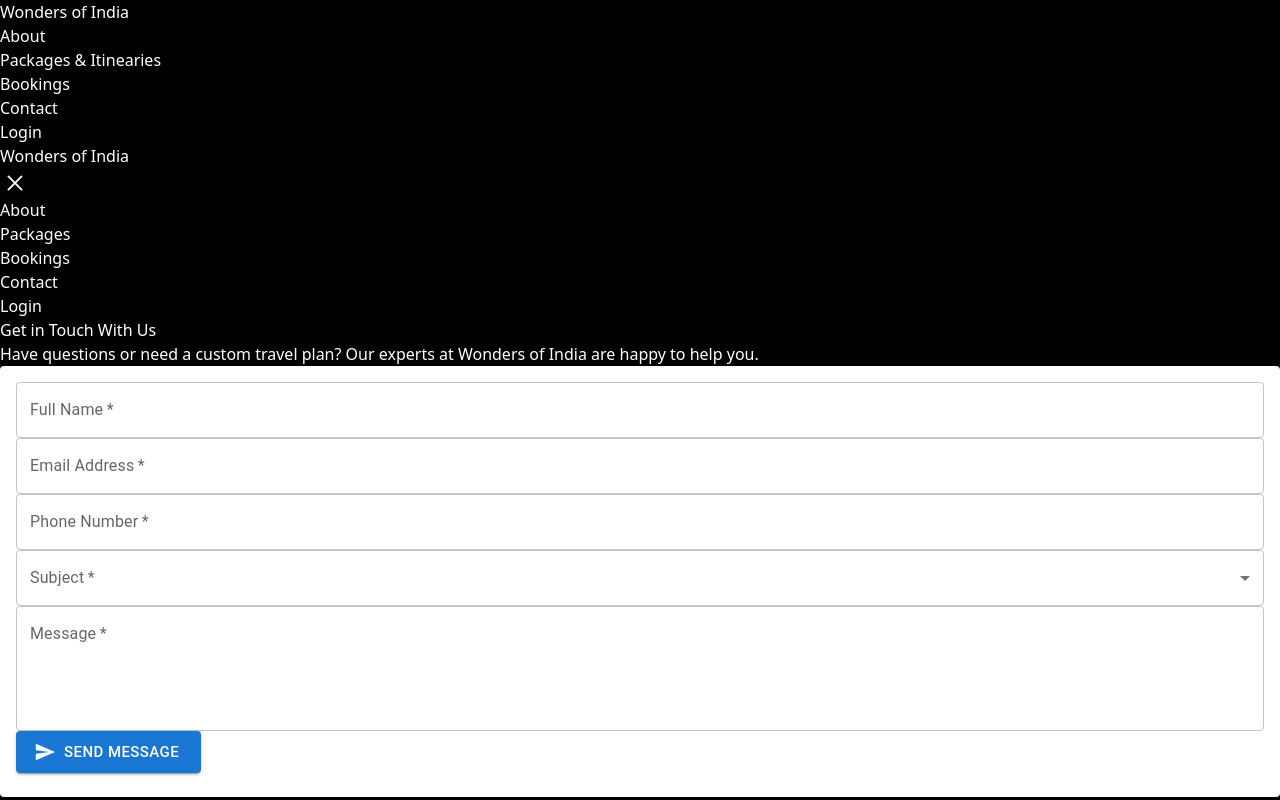
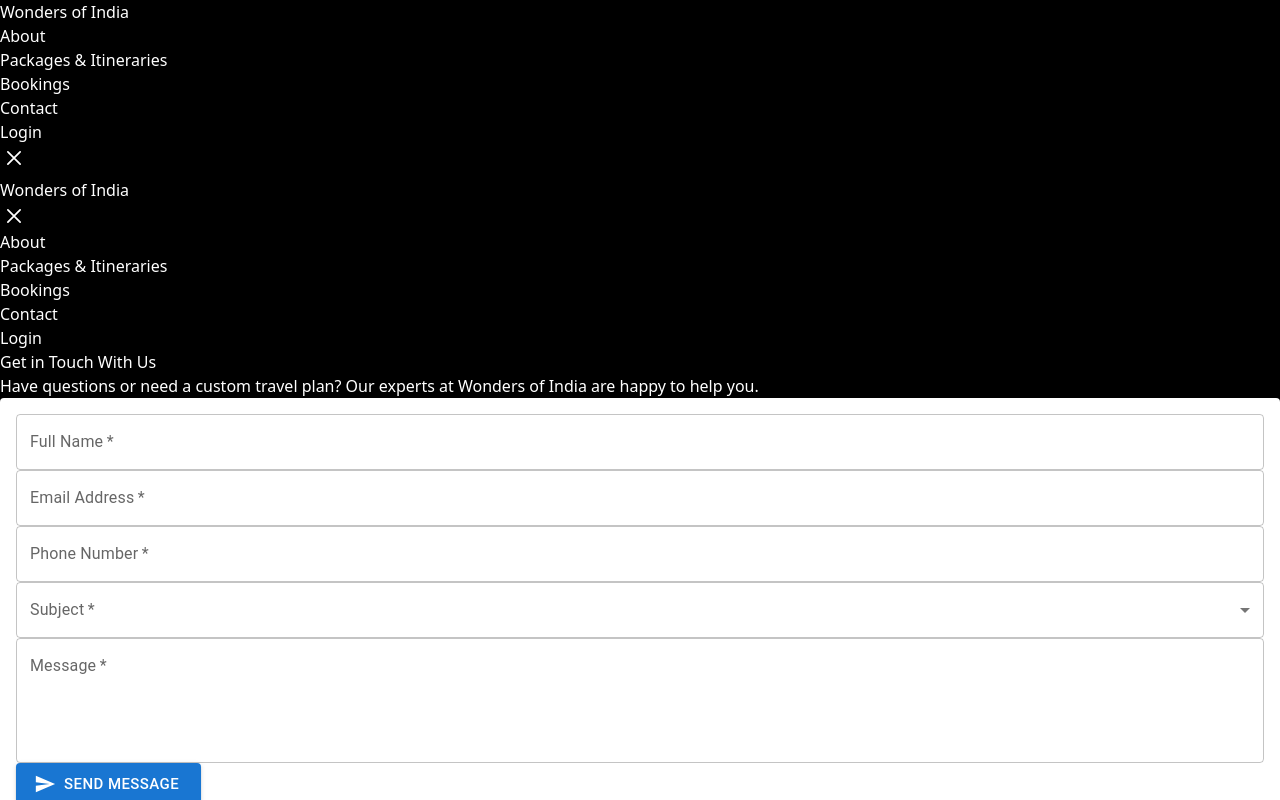
Before and after one commit to JainamKarania/Wonders-of-India, a React (Vite) app: page /contact in a window 1280 px wide. Both pictures are taken after a click on the button "Open Navigation Menu". Shown: the top 800 px of the page. Built offline with nearby package versions, Linux system fonts and the light colour scheme.

Commit message:
Navbar Updation

```diff
--- a/src/Components/Navbar.jsx
+++ b/src/Components/Navbar.jsx
@@ -1,16 +1,28 @@
-import { useState } from "react";
-import { Link, useNavigate } from "react-router-dom";
+import { useEffect, useRef, useState } from "react";
+import { Link, NavLink, useNavigate } from "react-router-dom";
 import { HiMenuAlt3 } from "react-icons/hi";
 import { IoCloseOutline } from "react-icons/io5";
 import { Menu, MenuItem, IconButton } from "@mui/material";
 import { AccountCircle } from "@mui/icons-material";
 import { useAuth } from "./context/AuthContext.jsx";
 
+// Single source of truth for nav links — used by both the desktop bar and
+// the mobile drawer so labels/paths can never drift out of sync.
+const NAV_LINKS = [
+  { name: "About", path: "/aboutpage" },
+  { name: "Packages & Itineraries", path: "/destination" },
+  { name: "Bookings", path: "/booking" },
+  { name: "Contact", path: "/contact" },
+];
+
 const Navbar = () => {
   const [isNavOpen, setNavOpen] = useState(false);
   const [anchorEl, setAnchorEl] = useState(null);
   const { isAuthenticated, logout } = useAuth();
   const navigate = useNavigate();
+  const drawerRef = useRef(null);
+
+  const closeNav = () => setNavOpen(false);
 
   const handleLogout = () => {
     logout();
@@ -21,50 +33,63 @@
   const handleMenuOpen = (e) => setAnchorEl(e.currentTarget);
   const handleMenuClose = () => setAnchorEl(null);
 
+  // Lock body scroll while the mobile drawer is open, and let Escape close it.
+  useEffect(() => {
+    if (!isNavOpen) return;
+
+    document.body.style.overflow = "hidden";
+    const handleKeyDown = (e) => {
+      if (e.key === "Escape") closeNav();
+    };
+    document.addEventListener("keydown", handleKeyDown);
+
+    return () => {
+      document.body.style.overflow = "";
+      document.removeEventListener("keydown", handleKeyDown);
+    };
+  }, [isNavOpen]);
+
+  const navLinkClass = ({ isActive }) =>
+    `relative group ${isActive ? "text-orange-400" : "text-white"}`;
+
   return (
-    <header className="fixed top-0 left-0 w-full z-50 bg-black/50 text-white lg:bg-black/50 lg:backdrop-blur-lg border-b border-white/10">
+    <header className="fixed top-0 left-0 w-full z-50 bg-black/50 text-white md:backdrop-blur-lg border-b border-white/10">
       <nav
-        className="max-w-7xl mx-auto px-4 py-4 flex items-center justify-between"
+        className="max-w-7xl mx-auto px-4 sm:px-6 py-4 flex items-center justify-between"
         aria-label="Main Navigation"
       >
         {/* Brand Logo */}
         <Link
           to="/"
-          className="text-2xl font-extrabold text-white tracking-wide"
+          className="text-xl sm:text-2xl font-extrabold text-white tracking-wide shrink-0"
         >
           Wonders <span className="text-orange-400">of India</span>
         </Link>
 
-        {/* Desktop Navigation */}
-        <ul className="hidden lg:flex items-center gap-8 text-white font-medium">
-          {[
-            { name: "About", path: "/aboutpage" },
-            { name: "Packages & Itinearies", path: "/destination" },
-            { name: "Bookings", path: "/booking" },
-            { name: "Contact", path: "/contact" },
-            // { name: "Itineraries", path: "/itineary" }
-          ].map((item) => (
-            <li key={item.name}>
-              <Link to={item.path} className="relative group">
+        {/* Desktop Navigation (tablet + up) */}
+        <ul className="hidden md:flex items-center gap-6 lg:gap-8 text-white font-medium">
+          {NAV_LINKS.map((item) => (
+            <li key={item.path}>
+              <NavLink to={item.path} className={navLinkClass}>
                 {item.name}
                 <span className="absolute -bottom-1 left-0 w-0 h-[2px] bg-orange-400 transition-all group-hover:w-full"></span>
-              </Link>
+              </NavLink>
             </li>
           ))}
         </ul>
 
-        {/* Auth Section (Desktop) */}
-        <div className="hidden lg:flex items-center gap-4">
+        {/* Auth Section (tablet + up) */}
+        <div className="hidden md:flex items-center gap-4">
           {!isAuthenticated ? (
             <Link
               to="/auth"
-              className="bg-gradient-to-r from-orange-400 to-yellow-400 text-black px-5 py-2 rounded-lg font-semibold hover:opacity-90 transition"
+              className="bg-gradient-to-r from-orange-400 to-yellow-400 text-black px-4 lg:px-5 py-2 rounded-lg font-semibold hover:opacity-90 transition"
             >
               Login
             </Link>
           ) : (
             <>
-              <IconButton onClick={handleMenuOpen}>
+              <IconButton onClick={handleMenuOpen} aria-label="Account menu">
                 <AccountCircle className="text-white" fontSize="large" />
               </IconButton>
 
@@ -82,77 +107,82 @@
           )}
         </div>
 
-        {/* Mobile Menu Toggle */}
-        {!isNavOpen && (
+        {/* Mobile Menu Toggle (below tablet) */}
         <button
-            className="lg:hidden text-white"
-            aria-label="Open Navigation Menu"
-            onClick={() => setNavOpen(true)}
+          className="md:hidden text-white p-1"
+          aria-label={isNavOpen ? "Close Navigation Menu" : "Open Navigation Menu"}
+          aria-expanded={isNavOpen}
+          aria-controls="mobile-nav-drawer"
+          onClick={() => setNavOpen((open) => !open)}
         >
-            <HiMenuAlt3 size={30} />
+          {isNavOpen ? (
+            <IoCloseOutline size={28} />
+          ) : (
+            <HiMenuAlt3 size={28} />
+          )}
         </button>
-        )}
       </nav>
+
+      {/* Backdrop — click outside the drawer to close it */}
+      <div
+        className={`md:hidden fixed inset-0 bg-black/60 transition-opacity duration-300 ${
+          isNavOpen ? "opacity-100 pointer-events-auto" : "opacity-0 pointer-events-none"
+        }`}
+        onClick={closeNav}
+        aria-hidden="true"
+      />
 
       {/* Mobile Navigation Drawer */}
       <aside
-        className={`fixed top-0 left-0 h-full w-3/4 max-w-xs bg-black text-white p-6 transform transition-transform duration-500 ${
+        id="mobile-nav-drawer"
+        ref={drawerRef}
+        className={`md:hidden fixed top-0 left-0 h-full w-4/5 max-w-xs bg-black text-white p-6 transform transition-transform duration-300 ease-out ${
           isNavOpen ? "translate-x-0" : "-translate-x-full"
         }`}
         aria-label="Mobile Navigation"
+        aria-hidden={!isNavOpen}
       >
-        <div className="flex justify-between items-center mb-12">
-          <Link
-            to="/"
-            onClick={() => setNavOpen(false)}
-            className="text-2xl font-bold"
-          >
+        <div className="flex justify-between items-center mb-10">
+          <Link to="/" onClick={closeNav} className="text-xl font-bold">
             Wonders <span className="text-orange-400">of India</span>
           </Link>
           <IoCloseOutline
-            size={30}
+            size={28}
             className="cursor-pointer"
-            onClick={() => setNavOpen(false)}
+            onClick={closeNav}
+            aria-label="Close menu"
           />
         </div>
 
         <ul className="flex flex-col gap-6 text-lg">
-          <li>
-            <Link to="/aboutpage" onClick={() => setNavOpen(false)}>
-              About
-            </Link>
+          {NAV_LINKS.map((item) => (
+            <li key={item.path}>
+              <NavLink to={item.path} onClick={closeNav} className={navLinkClass}>
+                {item.name}
+              </NavLink>
             </li>
-          <li>
-            <Link to="/destination" onClick={() => setNavOpen(false)}>
-              Packages
-            </Link>
-          </li>
-          <li>
-            <Link to="/booking" onClick={() => setNavOpen(false)}>
-              Bookings
-            </Link>
-          </li>
-          <li>
-            <Link to="/contact" onClick={() => setNavOpen(false)}>
-              Contact
-            </Link>
-          </li>
+          ))}
 
           {!isAuthenticated ? (
             <Link
               to="/auth"
-              onClick={() => setNavOpen(false)}
-              className="mt-6 bg-white text-black py-2 rounded-lg text-center font-semibold"
+              onClick={closeNav}
+              className="mt-4 bg-white text-black py-2 rounded-lg text-center font-semibold"
             >
               Login
             </Link>
           ) : (
+            <>
+              <NavLink to="/profile" onClick={closeNav} className={navLinkClass}>
+                Profile
+              </NavLink>
               <button
                 onClick={handleLogout}
-              className="mt-6 bg-red-500 py-2 rounded-lg font-semibold"
+                className="mt-2 bg-red-500 py-2 rounded-lg font-semibold text-left px-3"
               >
                 Logout
               </button>
+            </>
           )}
         </ul>
       </aside>
--- a/src/api/axios.js
+++ b/src/api/axios.js
@@ -5,11 +5,5 @@
   withCredentials: true,
 });
 
-// 🔜 JWT interceptor can be added later
-// API.interceptors.request.use((config) => {
-//   const token = localStorage.getItem("token");
-//   if (token) config.headers.Authorization = `Bearer ${token}`;
-//   return config;
-// });
 
 export default API;
```
Also changed, not shown: 1 other file (tests, documents, lock files or other folders). Lines whose indentation alone changed are shown as unchanged.
